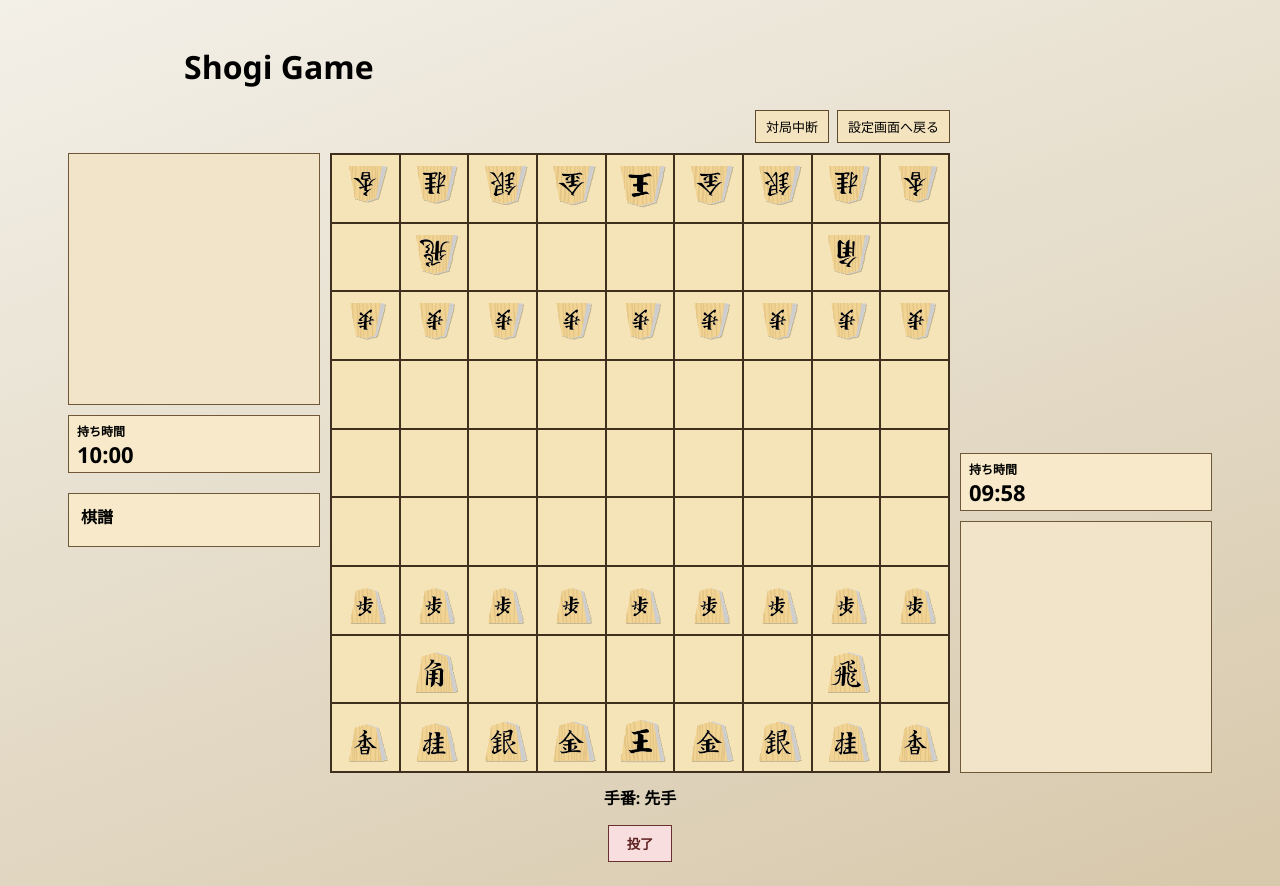
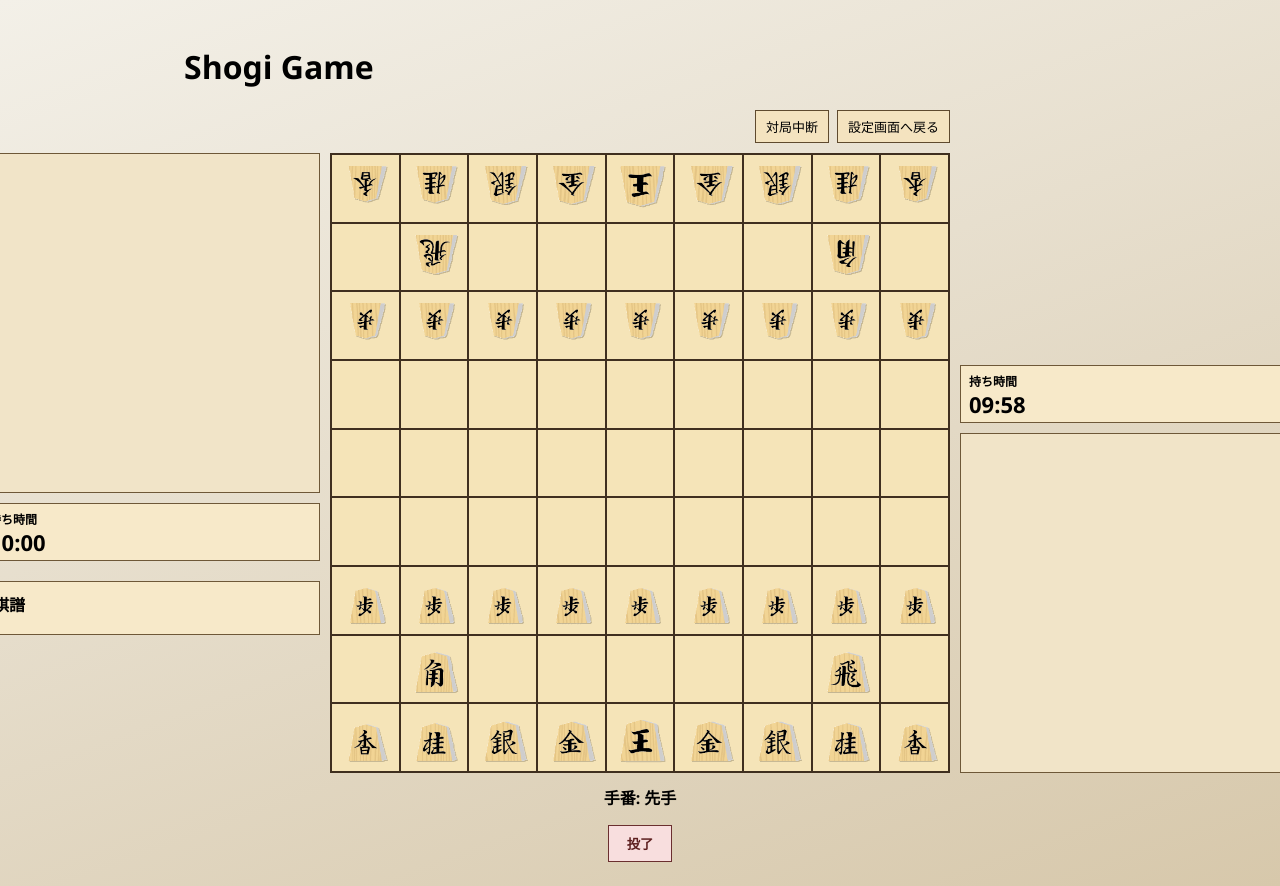
Before and after one commit to drumsuko1113/codex_test_creategame, a React (Vite) app in the folder app/: page / in a window 1280 px wide. Both pictures are taken after a click on the button "対局開始". Built offline with nearby package versions, Linux system fonts and the light colour scheme.

Commit message:
持ち駒を小さくしないため駒台固定サイズを拡大

```diff
--- a/app/src/styles/globals.css
+++ b/app/src/styles/globals.css
@@ -205,26 +205,26 @@ body {
 
 .hand-anchor {
   position: absolute;
-  width: 252px;
+  width: 340px;
   display: grid;
   gap: 10px;
 }
 
 .hand-anchor-white {
-  left: -262px;
+  left: -350px;
   top: 0;
 }
 
 .hand-anchor-black {
-  right: -262px;
+  right: -350px;
   bottom: 0;
 }
 
 .hand-panel {
   display: grid;
   gap: 8px;
-  width: 252px;
-  height: 252px;
+  width: 340px;
+  height: 340px;
   padding: 10px;
   border: 1px solid #6e5838;
   background: #f1e4c8;
@@ -258,7 +258,7 @@ body {
 .hand-pieces {
   display: grid;
   grid-template-columns: repeat(5, 1fr);
-  gap: 8px;
+  gap: 6px;
   align-content: start;
 }
 
@@ -401,7 +401,7 @@ body {
 
   .hand-anchor {
     position: static;
-    width: 252px;
+    width: 340px;
     margin: 0 auto;
   }
 
```
